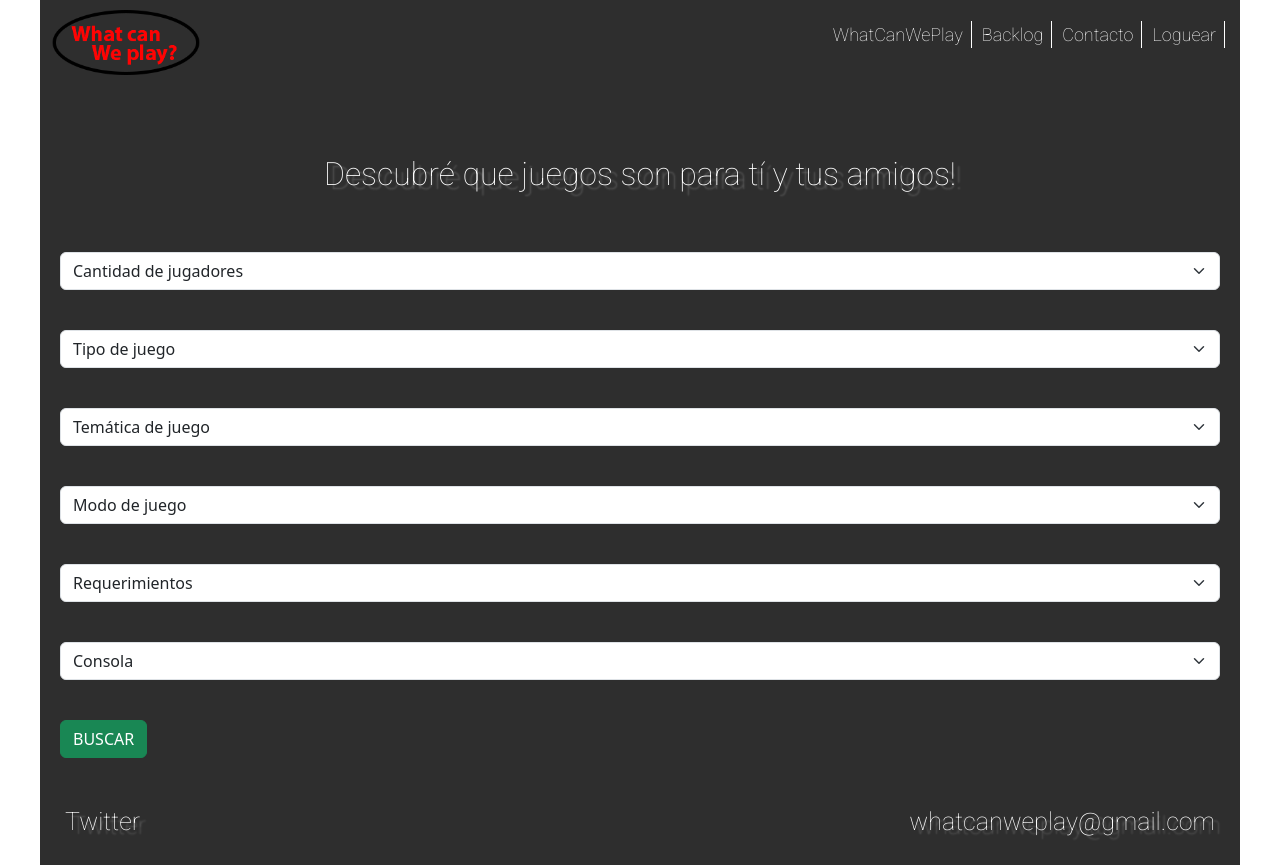
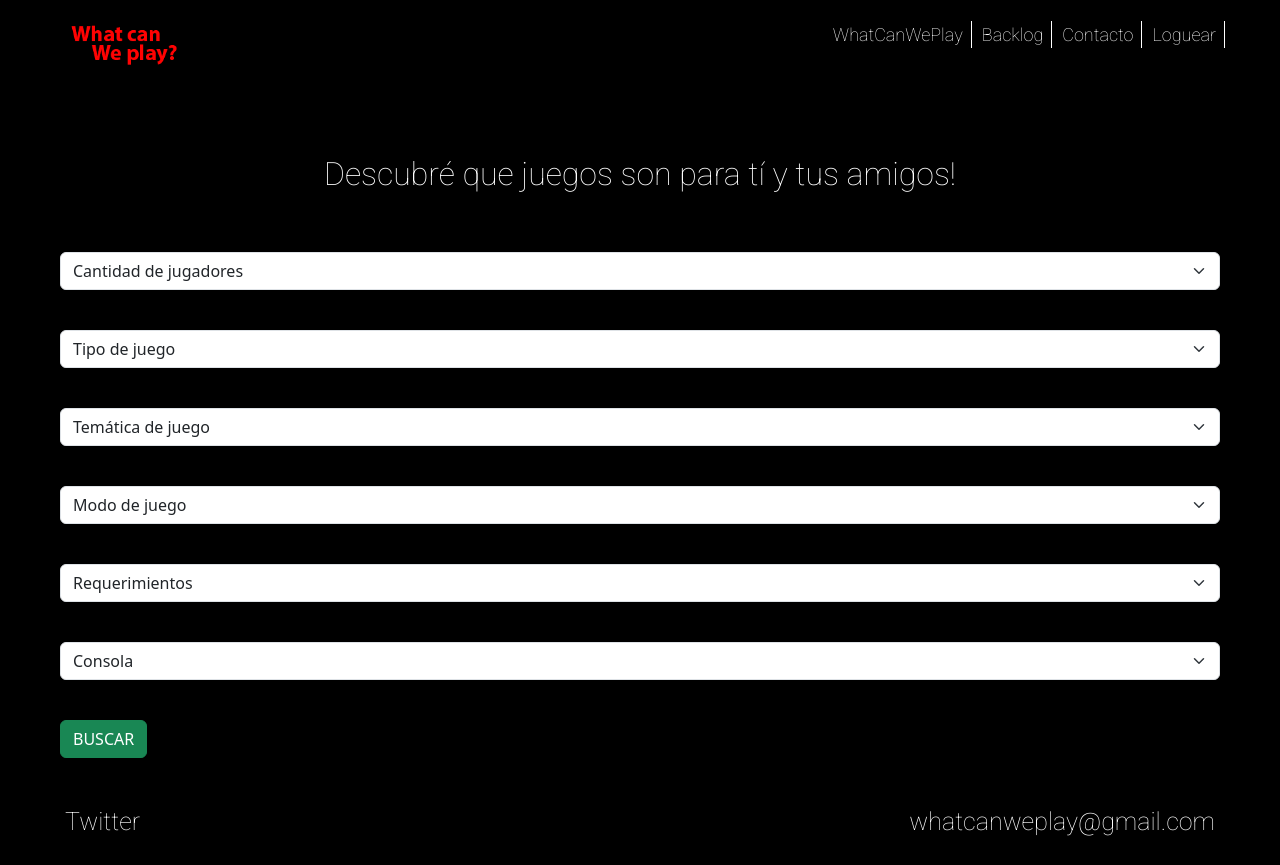
Before and after one commit to MatiasOJD/MatiasOjeda2daPreEntrega, a website: page pages/whatcanweplay.html in a window 1280 px wide. Drawn offline with nearby package versions, Linux system fonts and the light colour scheme.

Commit message:
Se sacan sombras y se agrega color negro de fondo

```diff
--- a/css/style.css
+++ b/css/style.css
@@ -8,8 +8,11 @@
   box-sizing: border-box;
 }
 
+body{
+  background-color: black;
+}
+
 .header{
-  background-color: #2e2e2e;
   display: flex;
   justify-content: space-between; align-items: center;
   padding: 10px;
@@ -23,15 +26,10 @@
   display: none;
 }
 
-.main{
-  background-color: #2e2e2e;
-}
-
 .main__titulo{
   color: white;
   font-family: 'Roboto', sans-serif;
   text-align: center; padding: 10px;
-  text-shadow: 6px 4px 2px rgba(248,248,248,0.28);
 }
 
 .main__container-mobile{
@@ -55,15 +53,10 @@
 .main__container-movile__article--p{
   color: white;
   font-family: 'Roboto', sans-serif;
-  text-shadow: 6px 4px 2px rgba(248,248,248,0.28);
 }
 
 .main__container-desktop{
   display: none;
-}
-
-.footer{
-  background-color: #2e2e2e;
 }
 
 .footer__container{
@@ -76,14 +69,12 @@
   color: white; font-size: 15px;
   font-family: 'Roboto', sans-serif;
   margin: 0; padding: 15px;
-  text-shadow: 6px 4px 2px rgba(248,248,248,0.28);
 }
 
 .footer__container--mail{
   color: white; font-size: 15px;
   font-family: 'Roboto', sans-serif;
   margin: 0; padding: 15px;
-  text-shadow: 6px 4px 2px rgba(248,248,248,0.28);
 }
 
 .form-select{
@@ -95,7 +86,6 @@
   color: white;
   font-family: 'Roboto', sans-serif;
   text-align: center; padding: 10px;
-  text-shadow: 6px 4px 2px rgba(248,248,248,0.28);
 }
 
 .backlog__main__container{
@@ -181,7 +171,6 @@
     color: white;
     font-family: 'Roboto', sans-serif;
     font-size: x-large;
-    text-shadow: 6px 4px 2px rgba(248,248,248,0.28);
   }
 
   .footer__container{
@@ -203,14 +192,12 @@
     color: white; font-size: 25px;
     font-family: 'Roboto', sans-serif;
     margin: 0; padding: 25px;
-    text-shadow: 6px 4px 2px rgba(248,248,248,0.28);
   }
 
   .footer__container--mail{
     color: white; font-size: 25px;
     font-family: 'Roboto', sans-serif;
     margin: 0; padding: 25px;
-    text-shadow: 6px 4px 2px rgba(248,248,248,0.28);
   }
 
   .dropdown{
--- a/pages/whatcanweplay.html
+++ b/pages/whatcanweplay.html
@@ -18,11 +18,11 @@
   <link rel="preconnect" href="https://fonts.gstatic.com" crossorigin />
   <link href="https://fonts.googleapis.com/css2?family=Roboto:wght@100&display=swap" rel="stylesheet" />
 
-  <title>What can We play</title>
+  <title>Buscador de juegos | solo - multiplayer</title>
 
 </head>
 
-<body> <!-- -->
+<body>
 
   <!-- Header -->
   <header class="header">
--- a/sass/components/_footer.scss
+++ b/sass/components/_footer.scss
@@ -1,8 +1,6 @@
 @import '../utils/variables';
 
 .footer{
-  background-color: #2e2e2e;
-
     &__container{
       display: flex;
       justify-content: space-between; align-items: center;
@@ -12,14 +10,12 @@
           color: white; font-size: 15px;
           font-family: $letra;
           margin: 0; padding: 15px;
-          text-shadow: 6px 4px 2px rgba(248,248,248,0.28);
         }
 
         &--mail{
           color: white; font-size: 15px;
           font-family: $letra;
           margin: 0; padding: 15px;
-          text-shadow: 6px 4px 2px rgba(248,248,248,0.28);
         }
     }
 }
@@ -31,7 +27,7 @@
   }
 
   .footer{
-    background-color: #2e2e2e;
+    background-color: black;
     max-width: 1200px; margin: auto;
 
       &__container{
@@ -43,14 +39,12 @@
           color: white; font-size: 25px;
           font-family: $letra;
           margin: 0; padding: 25px;
-          text-shadow: 6px 4px 2px rgba(248,248,248,0.28);
         }
 
         &--mail{
           color: white; font-size: 25px;
           font-family: $letra;
           margin: 0; padding: 25px;
-          text-shadow: 6px 4px 2px rgba(248,248,248,0.28);
         }
 
       }
--- a/sass/components/_header.scss
+++ b/sass/components/_header.scss
@@ -1,7 +1,6 @@
 @import '../utils/variables';
 
 .header{
-  background-color: #2e2e2e;
   display: flex;
   justify-content: space-between; align-items: center;
   padding: 10px;
--- a/sass/main.scss
+++ b/sass/main.scss
@@ -14,7 +14,6 @@
   color: white;
   font-family: $letra;
   text-align: center; padding: 10px;
-  text-shadow: 6px 4px 2px rgba(248,248,248,0.28);
 }
 .backlog__main__container{
   color: white;
--- a/sass/views/_index.scss
+++ b/sass/views/_index.scss
@@ -1,13 +1,10 @@
 @import '../utils/variables';
 
 .main{
-  background-color: #2e2e2e;
-
     &__titulo{
       color: white;
       font-family: $letra;
       text-align: center; padding: 10px;
-      text-shadow: 6px 4px 2px rgba(248,248,248,0.28);
     }
 
     &__container-mobile{
@@ -29,7 +26,6 @@
             &--p{
               color: white;
               font-family: $letra;
-              text-shadow: 6px 4px 2px rgba(248,248,248,0.28);
             }
         }
     }
@@ -67,7 +63,7 @@
                 width: 500px; height: 280px;
                 border-radius: 30px;
                 padding: 5px;
-                box-shadow: 2px 2px 4px grey;
+                box-shadow: 1px 1px 2px red;
               }
 
           }
@@ -84,7 +80,6 @@
     color: white;
     font-family: $letra;
     font-size: x-large;
-    text-shadow: 6px 4px 2px rgba(248,248,248,0.28);
   }
 
 }
```
Also changed, not shown: index.html (+4 -2 lines), pages/backlog.html (+1 -1 lines), pages/contacto.html (+1 -1 lines), pages/loguear.html (+1 -1 lines), css/main/main.css.
